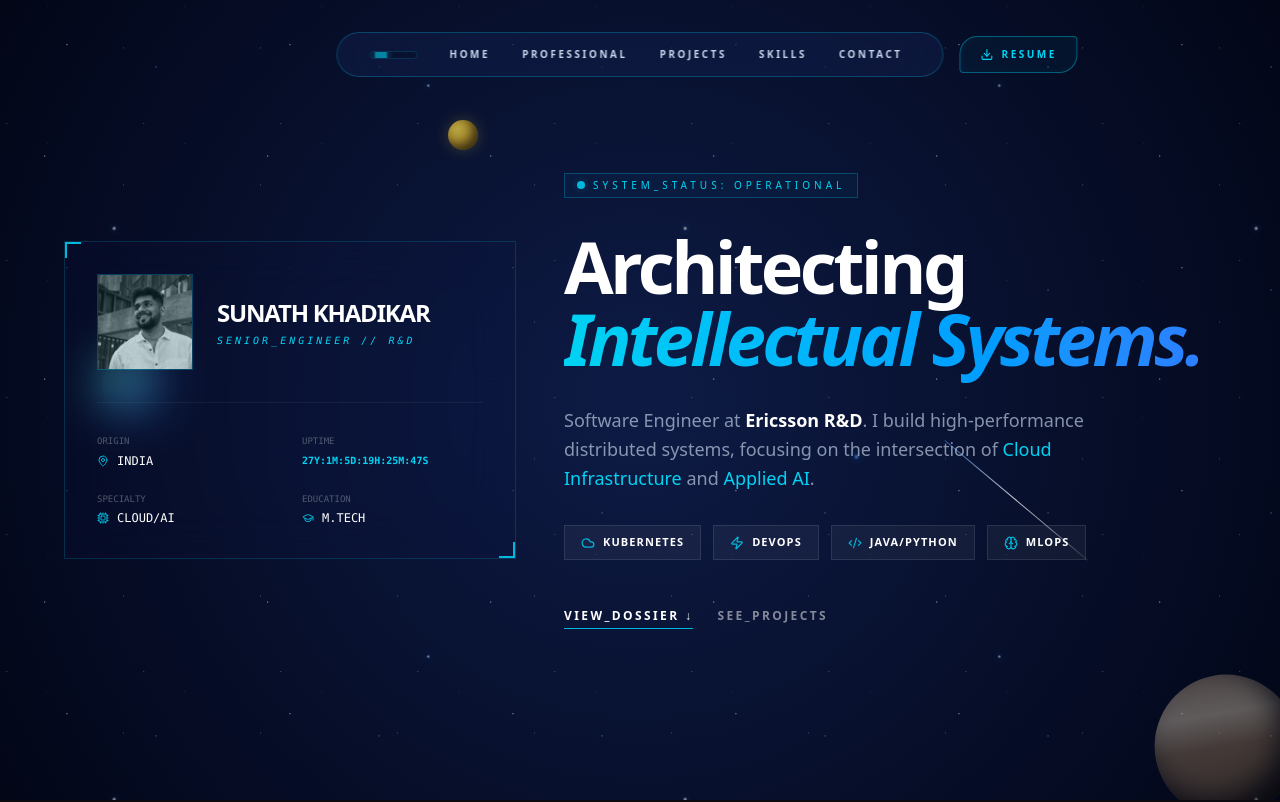
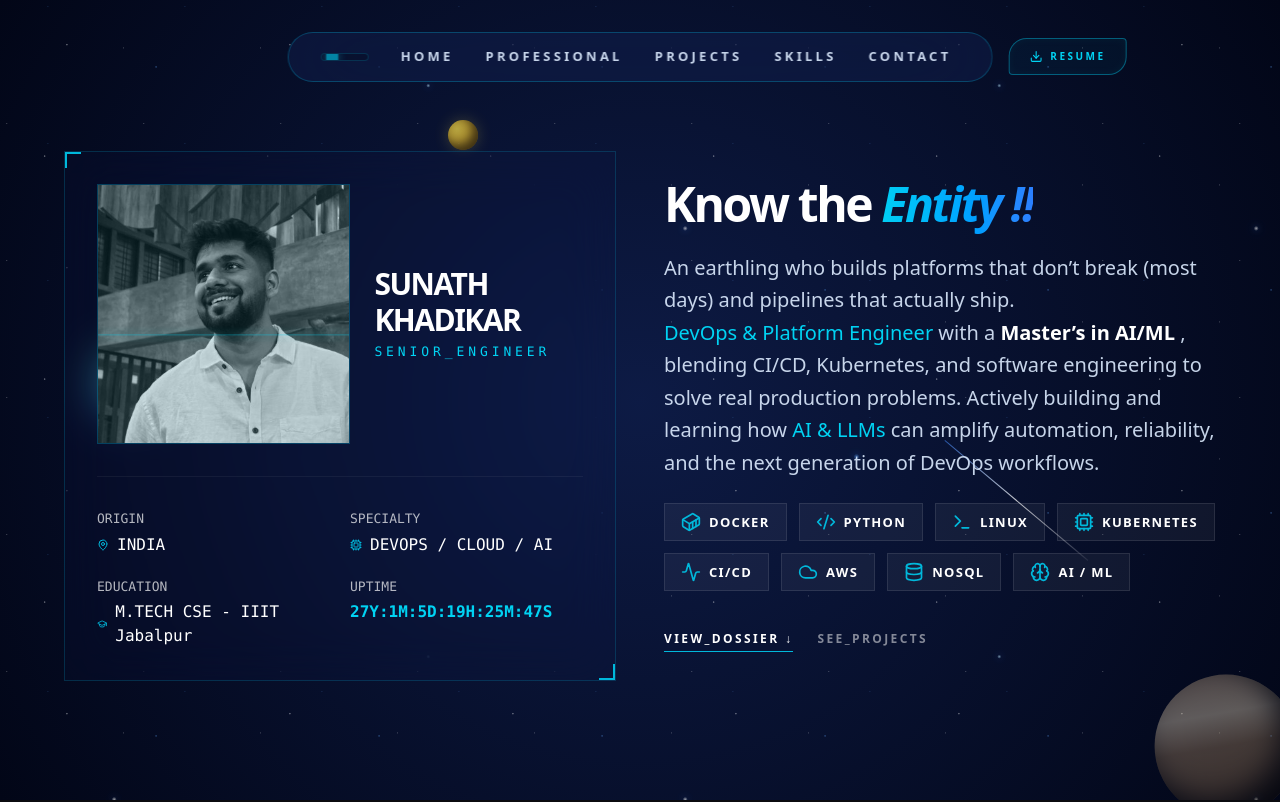
Before and after one commit to sunath2711/portfolioProject, a Next.js app: page / in a window 1280 px wide. Shown: the top 802 px of the page. Built offline with nearby package versions, Linux system fonts and the light colour scheme.

Commit message:
Commit 13A:     1. Updated the navbar with new font size for the resume link.     2. Structured the Hero.tsx entirely to be clear and crisp     3. Increased image size     4. Differentiated left and right pane     5. New Desciption in Hero.tsx

```diff
--- a/components/Hero.tsx
+++ b/components/Hero.tsx
@@ -4,7 +4,7 @@ import { motion } from "framer-motion";
 import { useState, useEffect } from "react";
 import Image from "next/image";
 import SpaceBackground from "./SpaceBackground";
-import { Zap, MapPin, Activity, GraduationCap, Code2, Cpu, Cloud, Brain } from "lucide-react";
+import { Zap, MapPin, Activity, GraduationCap, Code2, Cpu, Cloud, Brain, Container, Terminal, DatabaseIcon } from "lucide-react";
 
 export default function Hero() {
   const [uptime, setUptime] = useState("");
@@ -38,7 +38,7 @@ export default function Hero() {
         <motion.div
           initial={{ opacity: 0, x: -30 }}
           animate={{ opacity: 1, x: 0 }}
-          className="lg:col-span-5"
+          className="lg:col-span-6 flex justify-center lg:justify-start pt-8"
         >
           <div className="relative border border-cyan-500/20 bg-blue-950/10 backdrop-blur-xl p-8 overflow-hidden group">
             {/* HUD Corner Accents */}
@@ -46,34 +46,36 @@ export default function Hero() {
             <div className="absolute bottom-0 right-0 w-4 h-4 border-b-2 border-r-2 border-cyan-500" />
 
             <div className="flex items-center gap-6 mb-8 border-b border-white/5 pb-8">
-              <div className="h-24 w-24 border border-cyan-500/30 p-1 relative overflow-hidden">
+              <div className="h-65 w-80 border border-cyan-500/30 p-1 relative overflow-hidden">
                 <Image src="/profile.jpeg" alt="Sunath" fill className="object-cover grayscale group-hover:grayscale-0 transition-all duration-700" />
                 <div className="absolute inset-0 bg-cyan-500/10 pointer-events-none" />
                 <div className="absolute top-0 left-0 w-full h-[1px] bg-cyan-400 shadow-[0_0_10px_cyan] animate-scan" />
               </div>
               <div>
-                <h2 className="text-2xl font-bold text-white font-orbitron tracking-tighter uppercase">Sunath Khadikar</h2>
-                <p className="text-cyan-400 font-mono text-[10px] tracking-[0.3em] mt-1 italic">SENIOR_ENGINEER // R&D</p>
+                <h2 className="text-3xl font-bold text-white font-orbitron tracking-tighter uppercase">Sunath Khadikar</h2>
+                <p className="text-cyan-400 font-mono text-[13px] tracking-[0.3em] mt-1">SENIOR_ENGINEER</p>
               </div>
             </div>
 
-            <div className="grid grid-cols-2 gap-6 font-mono">
+            <div className="grid grid-cols-2 gap-5 font-mono">
               <div className="space-y-1">
-                <p className="text-[9px] text-white/30 uppercase">Origin</p>
-                <p className="text-xs text-white flex items-center gap-2"><MapPin size={12} className="text-cyan-500"/> INDIA</p>
+                <p className="text-[13px] text-white/70 uppercase">Origin</p>
+                <p className="text-l text-white flex items-center gap-2"><MapPin size={12} className="text-cyan-500"/> INDIA</p>
               </div>
               <div className="space-y-1">
-                <p className="text-[9px] text-white/30 uppercase">Uptime</p>
-                <p className="text-[10px] text-cyan-400 tabular-nums font-bold">{uptime || "SYNCING..."}</p>
+                <p className="text-[13px] text-white/70 uppercase">Specialty</p>
+                <p className="text-l text-white flex items-center gap-2"><Cpu size={12} className="text-cyan-500"/> DEVOPS / CLOUD / AI</p>
               </div>
               <div className="space-y-1">
-                <p className="text-[9px] text-white/30 uppercase">Specialty</p>
-                <p className="text-xs text-white flex items-center gap-2"><Cpu size={12} className="text-cyan-500"/> CLOUD/AI</p>
+                <p className="text-[13px] text-white/70 uppercase">Education</p>
+                <p className="text-l text-white flex items-center gap-2"><GraduationCap size={12} className="text-cyan-500"/> M.TECH CSE - IIIT Jabalpur</p>
               </div>
               <div className="space-y-1">
-                <p className="text-[9px] text-white/30 uppercase">Education</p>
-                <p className="text-xs text-white flex items-center gap-2"><GraduationCap size={12} className="text-cyan-500"/> M.TECH</p>
+                <p className="text-[13px] text-white/70 uppercase">Uptime</p>
+                <p className="text-l text-cyan-400 tabular-nums font-bold">{uptime || "SYNCING..."}</p>
               </div>
+
+
             </div>
           </div>
         </motion.div>
@@ -82,37 +84,43 @@ export default function Hero() {
         <motion.div
           initial={{ opacity: 0, x: 30 }}
           animate={{ opacity: 1, x: 0 }}
-          className="lg:col-span-7 space-y-8"
+          className="lg:col-span-6 space-y-6"
         >
-          <div className="inline-flex items-center gap-2 px-3 py-1 border border-cyan-500/30 bg-cyan-500/5 text-[10px] tracking-[0.4em] text-cyan-400 uppercase">
+          {/* <div className="inline-flex items-center gap-2 px-3 py-1 border border-cyan-500/30 bg-cyan-500/5 text-[10px] tracking-[0.4em] text-cyan-400 uppercase">
             <span className="relative flex h-2 w-2">
               <span className="animate-ping absolute inline-flex h-full w-full rounded-full bg-cyan-400 opacity-75"></span>
               <span className="relative inline-flex rounded-full h-2 w-2 bg-cyan-500"></span>
             </span>
             System_Status: Operational
-          </div>
+          </div> */}
 
-          <h1 className="text-5xl md:text-7xl font-bold text-white tracking-tighter leading-none">
-            Architecting <br />
-            <span className="bg-gradient-to-r from-cyan-400 to-blue-500 bg-clip-text text-transparent italic">Intellectual Systems.</span>
+          <h1 className="text-5xl md:text-5xl font-bold text-white tracking-tighter leading-none pt-8">
+            Know the
+            <span className="bg-gradient-to-r from-cyan-400 to-blue-500 bg-clip-text text-transparent italic"> Entity !!</span>
           </h1>
 
-          <p className="max-w-xl text-blue-100/60 text-lg leading-relaxed">
-            Software Engineer at <span className="text-white font-bold">Ericsson R&D</span>.
-            I build high-performance distributed systems, focusing on the intersection of
-            <span className="text-cyan-400"> Cloud Infrastructure</span> and <span className="text-cyan-400"> Applied AI</span>.
+          <p className="max-w-xl text-blue-100/90 text-xl leading-relaxed">
+
+            An earthling who builds platforms that don’t break (most days) and pipelines that actually ship.<br></br>
+            <span className="text-cyan-400"> DevOps & Platform Engineer</span> with a <span className="text-white font-bold">Master’s in AI/ML</span> , blending CI/CD, Kubernetes, and software engineering to solve real production problems.
+            Actively building and learning how <span className="text-cyan-400"> AI & LLMs</span> can amplify automation, reliability, and the next generation of DevOps workflows.
+
           </p>
 
           {/* Quick Tech Highlights */}
           <div className="flex flex-wrap gap-3">
             {[
-              { name: "Kubernetes", icon: Cloud },
-              { name: "DevOps", icon: Zap },
-              { name: "Java/Python", icon: Code2 },
-              { name: "MLOps", icon: Brain }
+              { name: "Docker", icon: Container },
+              { name: "Python", icon: Code2 },
+              { name: "Linux", icon: Terminal },
+              { name: "Kubernetes", icon: Cpu },
+              { name: "CI/CD", icon: Activity },
+              { name: "AWS", icon: Cloud },
+              { name: "NoSQL", icon: DatabaseIcon },
+              { name: "AI / ML", icon: Brain }
             ].map((tech) => (
-              <div key={tech.name} className="flex items-center gap-2 px-4 py-2 border border-white/10 bg-white/5 text-[11px] font-bold text-white tracking-widest uppercase hover:border-cyan-500/50 transition-colors">
-                <tech.icon size={14} className="text-cyan-500" /> {tech.name}
+              <div key={tech.name} className="flex items-center gap-2 px-4 py-2 border border-white/10 bg-white/5 text-[13px] font-bold text-white tracking-widest uppercase hover:border-cyan-500/50 transition-colors">
+                <tech.icon size={20} className="text-cyan-500" /> {tech.name}
               </div>
             ))}
           </div>
--- a/components/Navbar.tsx
+++ b/components/Navbar.tsx
@@ -90,7 +90,7 @@ function NavLink({ link }: { link: { name: string; href: string } }) {
       href={link.href}
       whileHover={{ color: "#22d3ee", scale: 1.05 }}
       /* CHANGED: font-orbitron added, and tracking increased */
-      className="relative text-[10px] font-bold uppercase tracking-[0.25em] text-blue-100/90 transition-colors font-orbitron"
+      className="relative text-[13px] font-bold uppercase tracking-[0.25em] text-blue-100/90 transition-colors font-orbitron"
     >
       {link.name}
       <motion.span
```
